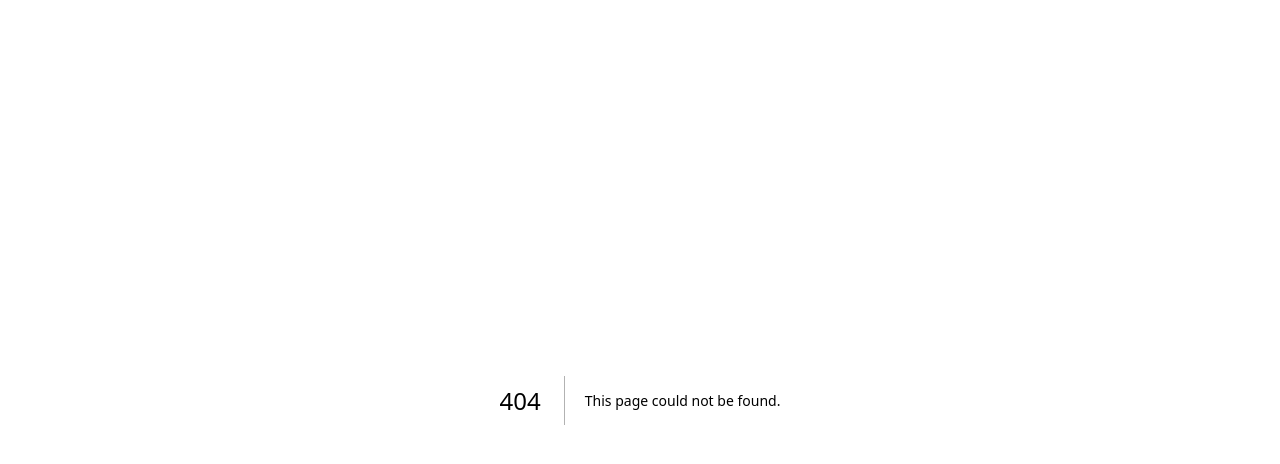
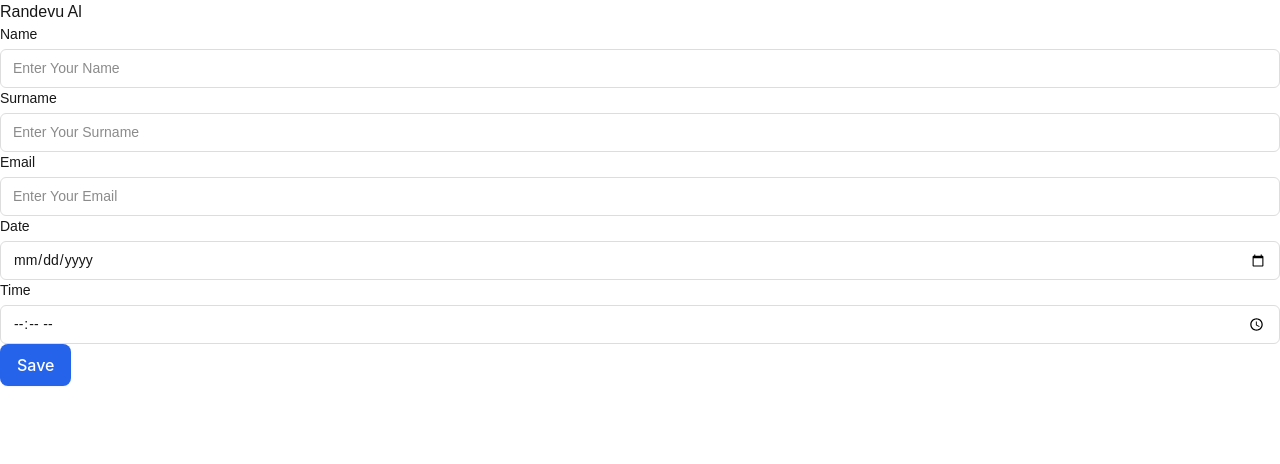
Before and after one commit to firatruzgar/appointly, a Next.js app: page /appointments/new in a window 1280 px wide. Before the commit this address had no page. Shown: the top 464 px of the page. Built offline with nearby package versions, Linux system fonts and the light colour scheme.

Commit message:
created Input.tsx and appointment-form

```diff
--- /dev/null
+++ b/app/(user)/appointments/new/page.tsx
@@ -0,0 +1,8 @@
+import AppointmentForm from "@/components/appointment/AppointmentForm";
+import React from "react";
+
+const NewAppointmentPage = () => {
+  return <AppointmentForm />;
+};
+
+export default NewAppointmentPage;
--- /dev/null
+++ b/app/(user)/appointments/page.tsx
@@ -0,0 +1,7 @@
+import React from "react";
+
+const page = () => {
+  return <div>page</div>;
+};
+
+export default page;
--- a/app/create-appointment/page.tsx
+++ /dev/null
@@ -1,9 +0,0 @@
-import AppointmentForm from "@/components/appointment/AppointmentForm";
-
-export default function CreateAppointmentPage() {
-  return (
-    <main className="min-h-screen flex items-center justify-center">
-      <AppointmentForm />
-    </main>
-  );
-}
--- a/app/page.tsx
+++ b/app/page.tsx
@@ -4,7 +4,7 @@ import Link from "next/link";
 export default function Home() {
   return (
     <div>
-      <Link href="/create-appointment">
+      <Link href="/appointments/new">
         <Button>Go to Appointment page</Button>
       </Link>
     </div>
--- a/app/styles/components.css
+++ b/app/styles/components.css
@@ -85,3 +85,53 @@ button:disabled {
   padding: var(--space-3) var(--space-6);
   border-radius: var(--radius-lg);
 }
+
+/* ================= INPUT ================= */
+
+/* Wrapper */
+.input-wrapper {
+  display: flex;
+  flex-direction: column;
+  gap: 4px;
+}
+
+/* Label */
+.input-label {
+  font-size: 14px;
+  font-weight: 500;
+}
+
+/* Base input */
+.input {
+  padding: 8px 12px;
+  border: 1px solid #ddd;
+  border-radius: 6px;
+  font-size: 14px;
+  outline: none;
+  transition: border-color 0.2s ease;
+}
+
+.input:focus {
+  border-color: #2563eb;
+}
+
+/* Sizes */
+.input-sm {
+  padding: 6px 10px;
+  font-size: 12px;
+}
+
+.input-lg {
+  padding: 12px 16px;
+  font-size: 16px;
+}
+
+/* Error */
+.input-error {
+  border-color: #dc2626;
+}
+
+.input-error-message {
+  color: #dc2626;
+  font-size: 12px;
+}
--- a/components/appointment/AppointmentForm.tsx
+++ b/components/appointment/AppointmentForm.tsx
@@ -1,5 +1,20 @@
+"use client";
+import Button from "../ui/Button";
+import Input from "../ui/Input";
+
 const AppointmentForm = () => {
-  return <div>AppointmentForm</div>;
+  const handleSubmit = (e: React.FormEvent<HTMLFormElement>) => {};
+  return (
+    <form onSubmit={handleSubmit}>
+      <h1>Randevu Al</h1>
+      <Input label="Name" type="text" placeholder="Enter Your Name" />
+      <Input label="Surname" type="text" placeholder="Enter Your Surname" />
+      <Input label="Email" type="email" placeholder="Enter Your Email" />
+      <Input label="Date" type="date" />
+      <Input label="Time" type="time" />
+      <Button type="submit">Save</Button>
+    </form>
+  );
 };
 
 export default AppointmentForm;
--- /dev/null
+++ b/components/ui/Input.tsx
@@ -0,0 +1,32 @@
+import React from "react";
+
+type InputProps = {
+  label?: string;
+  error?: string;
+  inputSize?: "sm" | "md" | "lg|";
+} & React.InputHTMLAttributes<HTMLInputElement>;
+
+export default function Input({
+  label,
+  error,
+  inputSize = "md",
+  className = "",
+  id,
+  ...props
+}: InputProps) {
+  const baseClass = "input";
+  const sizeClass = inputSize !== "md" ? `input-${inputSize}` : "";
+  const errorClass = error ? "input-error" : "";
+
+  const classes = [baseClass, sizeClass, errorClass, className]
+    .filter(Boolean)
+    .join(" ");
+
+  return (
+    <div className="input-wrapper">
+      {label && <label className="input-label">{label}</label>}
+      <input id={id} className={classes} {...props} />
+      {error && <span>{error}</span>}
+    </div>
+  );
+}
```
